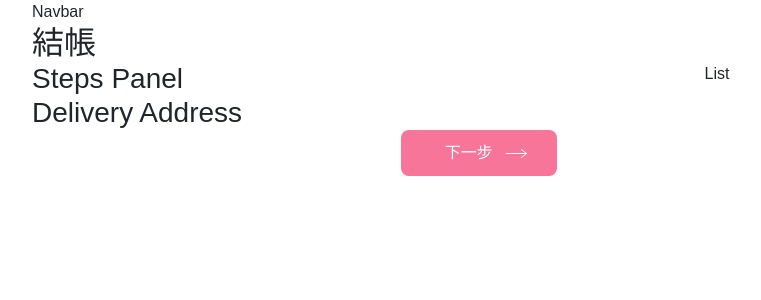
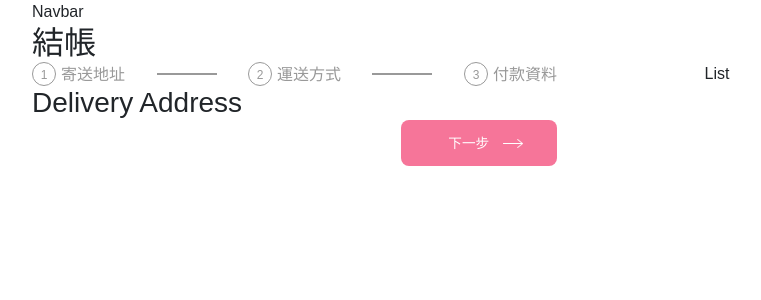
Before and after one commit to Joy-Chang-2021/AC_3_shopping_cart_vue, a Vue app: page /shoppingcart in a window 1280 px wide. Shown: the top 300 px of the page, without its empty margins (53-814 px from the left). Built offline with nearby package versions, Linux system fonts and the light colour scheme.

Commit message:
(1) StepsPanel.vue / template (2) organize scss & css file

```diff
--- a/src/components/StepsPanel.vue
+++ b/src/components/StepsPanel.vue
@@ -1,3 +1,18 @@
 <template>
-  <h3>Steps Panel</h3>
+  <div class="d-flex justify-content-between align-items-center">
+    <div class="step">
+      <h4>1</h4>
+      <h5>寄送地址</h5>
+    </div>
+    <span class="line"></span>
+    <div class="step">
+      <h4>2</h4>
+      <h5>運送方式</h5>
+    </div>
+    <span class="line"></span>
+    <div class="step">
+      <h4>3</h4>
+      <h5>付款資料</h5>
+    </div>
+  </div>
 </template>
--- a/src/css/app.css
+++ b/src/css/app.css
@@ -2,6 +2,7 @@ body {
   margin: 0;
   padding: 0;
   font-family: 'Noto Sans TC', sans-serif;
+  font-size: 16px;
 }
 
 * {
@@ -31,6 +32,7 @@ button[disabled] {
 }
 
 :root {
+  --step-line: #999999;
   --btn-next-background: #F67599;
   --btn-next-arrow: url('../assets/arrow-next.png');
   --btn-pre-font-color: #000000;
@@ -38,6 +40,45 @@ button[disabled] {
 }
 
 :root {
+  --step-line: #999999;
+  --btn-next-background: #F67599;
+  --btn-next-arrow: url('../assets/arrow-next.png');
+  --btn-pre-font-color: #000000;
+  --btn-pre-arrow: url('../assets/arrow-pre.png');
+}
+
+.step {
+  display: -webkit-box;
+  display: -ms-flexbox;
+  display: flex;
+  -webkit-box-align: center;
+      -ms-flex-align: center;
+          align-items: center;
+  color: var(--step-line);
+}
+
+.step h4 {
+  width: 24px;
+  height: 24px;
+  line-height: 24px;
+  text-align: center;
+  border-radius: 50%;
+  border: 1px solid var(--step-line);
+  font-size: 0.75rem;
+}
+
+.step h5 {
+  margin-left: 5px;
+  font-size: 1rem;
+}
+
+.line {
+  width: 60px;
+  border-top: 2px solid var(--step-line);
+}
+
+:root {
+  --step-line: #999999;
   --btn-next-background: #F67599;
   --btn-next-arrow: url('../assets/arrow-next.png');
   --btn-pre-font-color: #000000;
@@ -74,6 +115,7 @@ button[disabled] {
 
 .btn span {
   margin: 0 13.5px;
+  font-size: 0.85rem;
 }
 
 .btn .img {
--- a/src/scss/_StepsButtons.scss
+++ b/src/scss/_StepsButtons.scss
@@ -23,6 +23,7 @@
   }
   span{
     margin: 0 13.5px;
+    font-size: 0.85rem;
   };
   .img {
   display: inline-block;
--- /dev/null
+++ b/src/scss/_StepsPanel.scss
@@ -0,0 +1,22 @@
+@import '../scss/variables';
+@import '../scss/mixin';
+
+.step {
+  display: flex;
+  align-items: center;
+  color: var(--step-line);
+  h4 {
+    @include circle(24px);
+    border: 1px solid var(--step-line);
+    font-size: 0.75rem;
+  }
+  h5 {
+    margin-left: 5px;
+    font-size: 1rem;
+  }
+}
+
+.line {
+  width: 60px;
+  border-top: 2px solid var(--step-line);
+}
--- a/src/scss/_reset.scss
+++ b/src/scss/_reset.scss
@@ -2,6 +2,7 @@ body {
   margin: 0;
   padding: 0;
   font-family: 'Noto Sans TC', sans-serif;
+  font-size: 16px;
 }
 * {
   box-sizing: border-box;
--- a/src/scss/_variables.scss
+++ b/src/scss/_variables.scss
@@ -8,6 +8,7 @@ $gray2: #999999;
 $grey1: #e6e6eb;
 
 :root {
+  --step-line: #{$gray2};
   --btn-next-background: #{$pink};
   --btn-next-arrow: url('../assets/arrow-next.png');
   --btn-pre-font-color: #{$black};
--- a/src/scss/app.scss
+++ b/src/scss/app.scss
@@ -1,8 +1,9 @@
 @import '../scss/reset';
 @import '../scss/variables';
+@import '../scss/StepsPanel';
 @import '../scss/StepsButtons';
 
-// for general(((app.vue)))
+// for App.vue
 .app-wrapper {
   max-width: 1110px;
   margin: 0 auto;
```
Also changed, not shown: src/css/app.min.css (+1 -1 lines), src/scss/_mixin.scss (added, +8 -0 lines), 2 other files (tests, documents, lock files or other folders).
